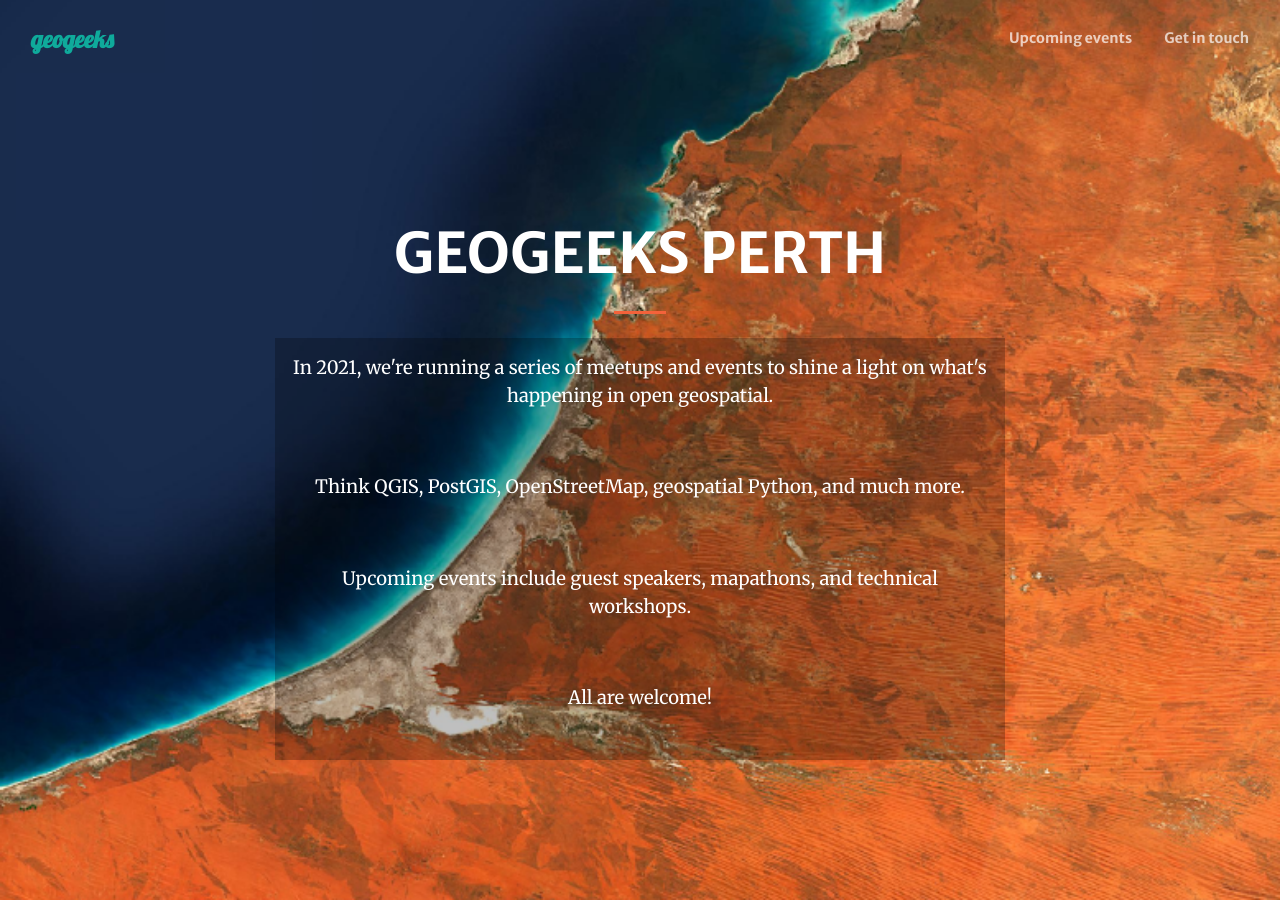
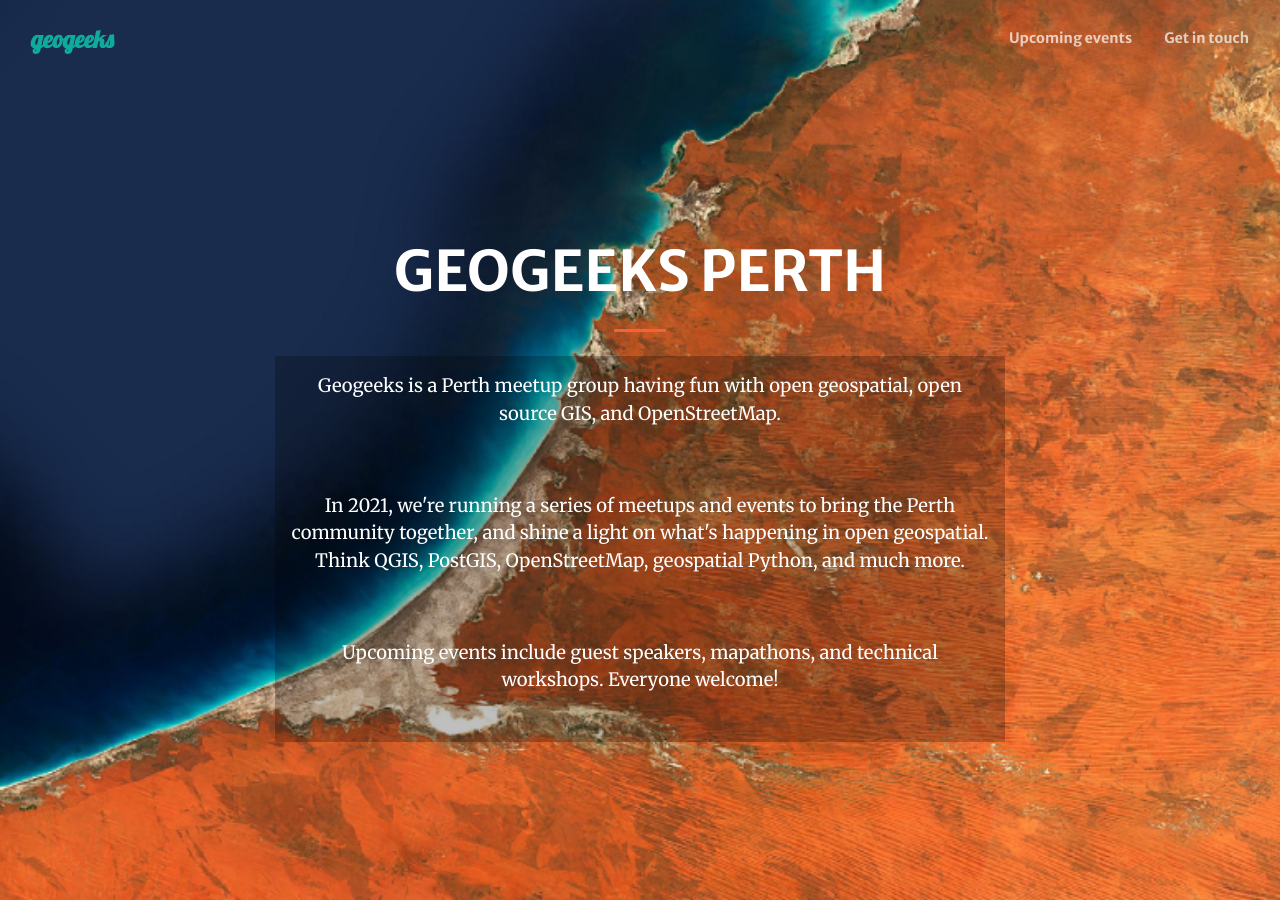
Before and after one commit to geogeeks-au/geogeeks-au.github.io, a Jekyll site: the page built from index.html, in a window 1280 px wide and 900 px high. Built offline with Jekyll 4.4.1, drawn with Linux system fonts in a browser that asks for light colours; comment, search, counter and statistics services are not loaded; some of the changed text lies outside the part shown.

Commit message:
masthead and upcoming events text & layout

```diff
--- a/_data/events.yml
+++ b/_data/events.yml
@@ -9,23 +9,25 @@
 # edit the section below for upcoming events. comment out draft events, or comment out the whole section to display a "no upcoming events" message.
 events:
   - name: Perth QGIS Meetup
-    description: "Calling all Perth QGIS users, professional, casual, or just curious... Meet fellow QGIS fans in a friendly setting, enjoy a few short talks from local users, and learn more about QGIS, the free and open source software that's changing the world of GIS! Pizza and refreshments provided."
     date: "Thursday, 25 March 2021"
     time: "5:30 pm"
+    description1: "Calling all Perth QGIS users, professional, casual, or just curious... Meet fellow QGIS fans in a friendly setting, enjoy a few short talks from local users, and learn more about QGIS, the free and open source software that's changing the world of GIS!"
+    description2: "Pizza and refreshments provided at this FREE event."
     location:
-      name: Town Hall at Riff (Spacecubed)
-      address: (Ground floor, 45 St Georges Terrace, Perth)
-      url: https://spacecubed.com/
-  - name: Hacknights
-    description: All geogeeks are welcome to join our hack nights, from seasoned pros to complete newbs. The objective is to learn, to teach, and to build in a fun & collaborative working environment. Bring along a laptop and ideas for projects to work on.
+      name: Riff (Spacecubed)
+      address: 45 St Georges Tce
+      map: https://www.openstreetmap.org/node/6829139688
+    tickets: https://events.humanitix.com/perth-qgis-meetup-mar2021
+  - name: Hack nights
     date: Third Thursday of each month
     time: 5:00–8:00PM
+    description1: Anyone is welcome to join our hack nights, from seasoned pros to complete newbs. The objective is to learn, to teach, and to build in a fun & collaborative working environment. Bring your laptop and project ideas, or just come along and meet the community.
     location:
       name: Riff, 4th floor
-      address: 45 St Georges Terrace, Perth
-      url:
+      address: 45 St Georges Tce
+      map: https://www.openstreetmap.org/node/6829139688
 #  - name: Mapping buildings in OpenStreetMap
-#    description: All mappers welcome, from total beginner to advanced, as we map buildings in a suburb of Perth. We'll get people working on mapping and validating using a local instance of the HOT Tasking Manager, to build up skills for future humanitarian-focused mapathons.
+#    description1: All mappers welcome, from total beginner to advanced, as we map buildings in a suburb of Perth. We'll get people working on mapping and validating using a local instance of the HOT Tasking Manager, to build up skills for future humanitarian-focused mapathons.
 #    date: "{need a date}"
 #    time: "{need a time}"
 #    location:
--- a/_data/masthead.yml
+++ b/_data/masthead.yml
@@ -1,7 +1,6 @@
 # heading: Calling all Perth Geogeeks&hellip;
 subheading: Geogeeks Perth
 description:
-  - In 2021, we're running a series of meetups and events to shine a light on what's happening in open geospatial.
-  - Think QGIS, PostGIS, OpenStreetMap, geospatial Python, and much more.
-  - Upcoming events include guest speakers, mapathons, and technical workshops.
-  - All are welcome!
+  - Geogeeks is a Perth meetup group having fun with open geospatial, open source GIS, and OpenStreetMap.
+  - In 2021, we're running a series of meetups and events to bring the Perth community together, and shine a light on what's happening in open geospatial. Think QGIS, PostGIS, OpenStreetMap, geospatial Python, and much more.
+  - Upcoming events include guest speakers, mapathons, and technical workshops. Everyone welcome!
--- a/_layouts/Default.html
+++ b/_layouts/Default.html
@@ -110,21 +110,35 @@
       {% for event in site.data.events.events %}
         <div class="row justify-content-center">
           <div class="col-lg-8 text-left mb-3">
-            <h5 class="text-white mt-0">
-              {{event.name}}
-            </h5>
-            <div class="text-white-50 pl-5">
-              {% if event.description %}{{event.description}}<br/>{% endif %}
+            <h3 class="text-white mt-0">
+              <br/>{{event.name}}
+            </h4>
+            <h6 class="text-white mt-0">
+              {% if event.date %}
+                {{event.date}}
+                {% if event.time %} at {{event.time}}{% endif %}
+              {% endif %}
+            </h6>
+            <h6 class="text-white-75 mt-0">
+              {{event.location.name}}{% if event.location.address %}, {{event.location.address}}{% endif %}
+              {% if event.location.map %}
+                [<a href="{{event.location.map}}" class="text-white" target="_blank">map</a>]
+              {% endif %}
+            </h6>
+            <div class="text-white pl-5">
+              {% if event.description1 %}
+                {{event.description1}}
+              {% endif %}
             </div>
-            <div class="text-white-50 pl-5">
-              When:
-              {% if event.date %}{{event.date}}{% endif %}
-              {% if event.time %} at {{event.time}}{% endif %}
+            <div class="text-white pl-5">
+              {% if event.description2 %}
+                <br/>{{event.description2}}
+              {% endif %}
             </div>
-            <div class="text-white-50 pl-5">
-              Where: {{event.location.name}}
-              {% if event.location.address %}
-                - {% if event.location.url %}<a href="{{event.location.url}}" class="text-white">{% endif %}{{event.location.address}}</a>
+            <div class="text-white pl-5">
+              {% if event.tickets %}
+                <br/>
+                For more details and to register: [<a href="{{event.location.map}}" class="text-white" target="_blank">tickets</a>]
               {% endif %}
             </div>
           </div>
```
